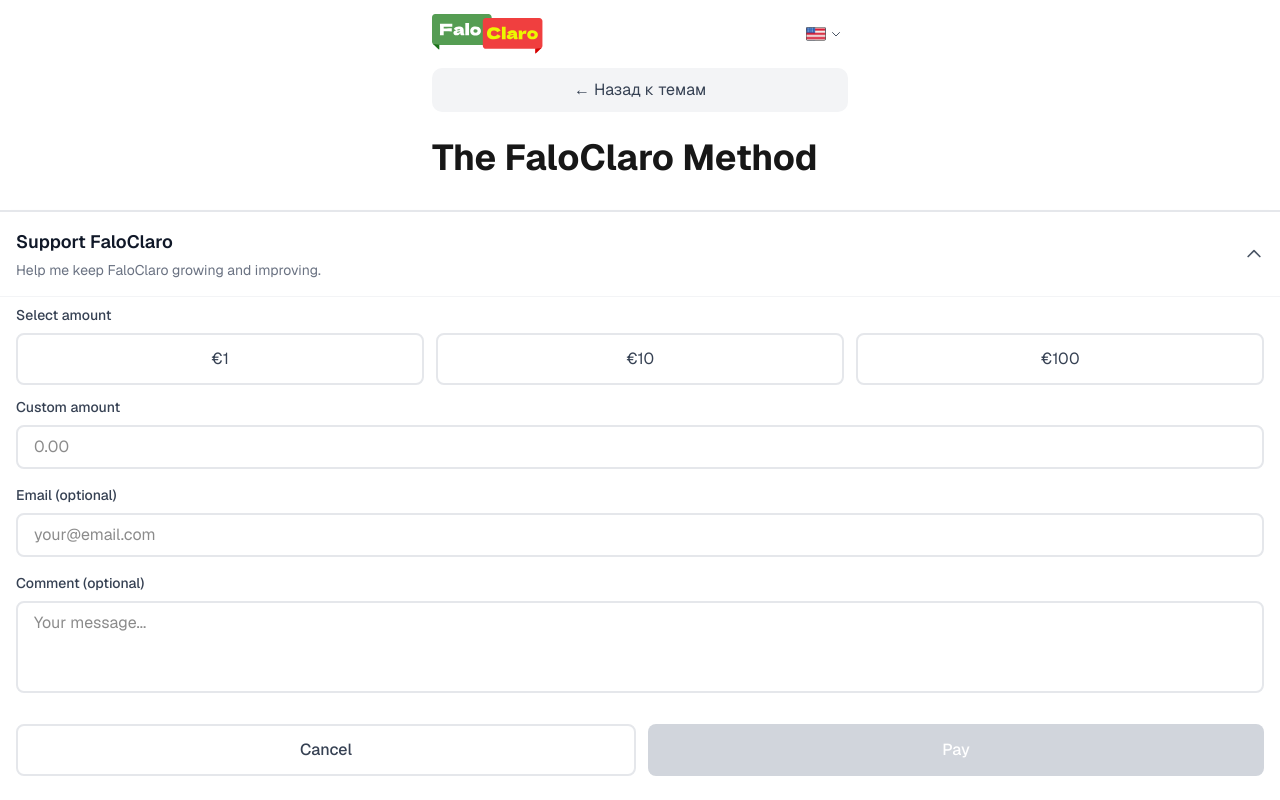
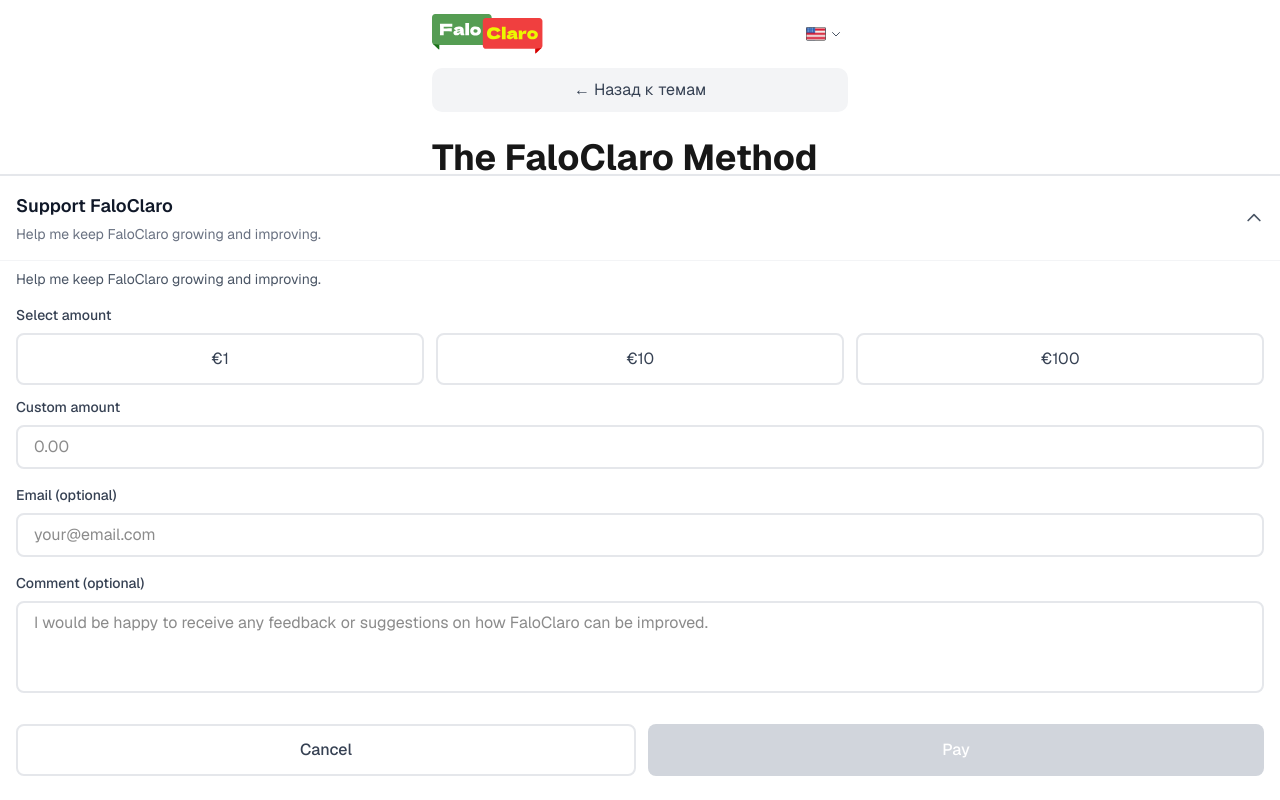
Before and after one commit to YesEugene/faloclaro-front, a Next.js app: page /methodology in a window 1280 px wide. Both pictures are taken after a click on the button 640 px from the left and 757 px from the top of the page. Shown: the top 800 px of the page. Built offline with nearby package versions, Linux system fonts and the light colour scheme.

Commit message:
✨ Update donation form: add subtitle in expanded state, improve comment placeholder text

```diff
--- a/components/DonationBlock.tsx
+++ b/components/DonationBlock.tsx
@@ -24,6 +24,7 @@
       customAmount: 'Custom amount',
       email: 'Email (optional)',
       comment: 'Comment (optional)',
+      commentPlaceholder: 'I would be happy to receive any feedback or suggestions on how FaloClaro can be improved.',
       payButton: 'Pay',
       cancelButton: 'Cancel',
       processing: 'Processing...',
@@ -35,6 +36,7 @@
       customAmount: 'Своя сумма',
       email: 'Email (необязательно)',
       comment: 'Комментарий (необязательно)',
+      commentPlaceholder: 'Я буду рад любому вашему отзыву или предложениям, как FaloClaro можно сделать лучше.',
       payButton: 'Оплатить',
       cancelButton: 'Отмена',
       processing: 'Обработка...',
@@ -46,6 +48,7 @@
       customAmount: 'Valor personalizado',
       email: 'Email (opcional)',
       comment: 'Comentário (opcional)',
+      commentPlaceholder: 'Ficaria feliz em receber qualquer feedback ou sugestões sobre como o FaloClaro pode ser melhorado.',
       payButton: 'Pagar',
       cancelButton: 'Cancelar',
       processing: 'Processando...',
@@ -167,6 +170,11 @@
         {/* Expanded Content */}
         {isExpanded && (
           <div className="px-4 pb-6 pt-2 border-t border-gray-100">
+            {/* Subtitle in expanded state */}
+            <p className="text-sm text-gray-600 mb-4">
+              {t.description}
+            </p>
+
             <form onSubmit={handleSubmit} className="space-y-4">
               {/* Amount Selection */}
               <div>
@@ -227,7 +235,7 @@
                 <textarea
                   value={comment}
                   onChange={(e) => setComment(e.target.value)}
-                  placeholder="Your message..."
+                  placeholder={t.commentPlaceholder}
                   rows={3}
                   className="w-full px-4 py-2 border-2 border-gray-200 rounded-lg focus:border-purple-500 focus:outline-none resize-none"
                 />
```
Also changed, not shown: 1 other file (tests, documents, lock files or other folders).
